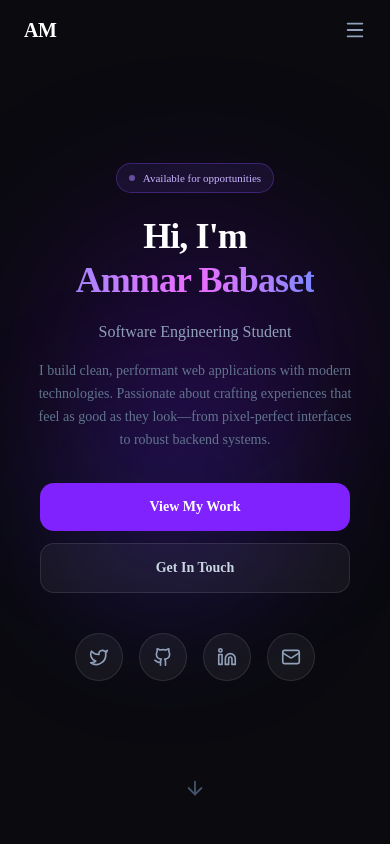
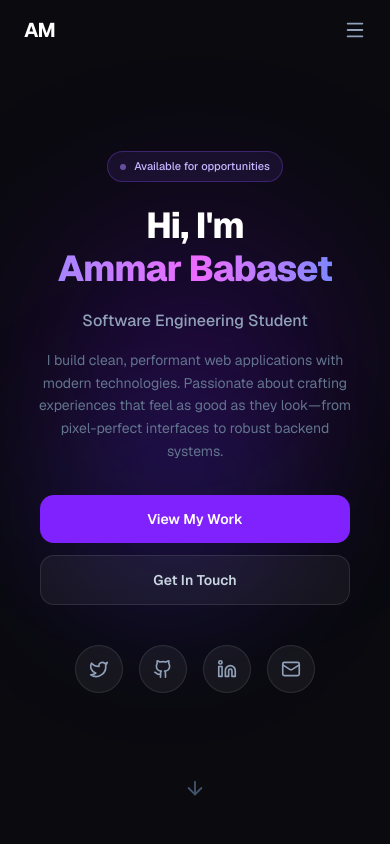
Before and after one commit to ProgAm1/my-portfolio, a Next.js app: page / in a window 390 px wide. Shown: the top 844 px of the page. Built offline with nearby package versions, Linux system fonts and the light colour scheme.

Commit message:
fix: resolve mobile typography and Safari rendering issues

```diff
--- a/app/globals.css
+++ b/app/globals.css
@@ -131,7 +131,6 @@
     text-size-adjust: 100%;
     -webkit-font-smoothing: antialiased;
     -moz-osx-font-smoothing: grayscale;
-    text-rendering: optimizeLegibility;
   }
   html {
     @apply font-sans;
--- a/app/layout.tsx
+++ b/app/layout.tsx
@@ -29,9 +29,9 @@ export default function RootLayout({
   children: React.ReactNode;
 }>) {
   return (
-    <html lang="en" className="dark scroll-smooth">
+    <html lang="en" className={`dark scroll-smooth ${geistSans.variable} ${geistMono.variable}`}>
       <body
-        className={`${geistSans.variable} ${geistMono.variable} antialiased bg-[#0a0a0f] text-white selection:bg-violet-500/30 overflow-x-hidden`}
+        className={`font-sans antialiased bg-[#0a0a0f] text-white selection:bg-violet-500/30 overflow-x-hidden`}
       >
         {children}
       </body>
```
